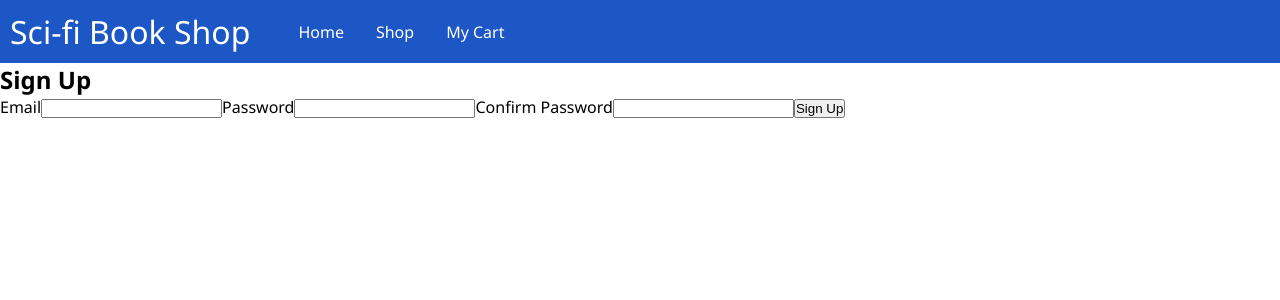
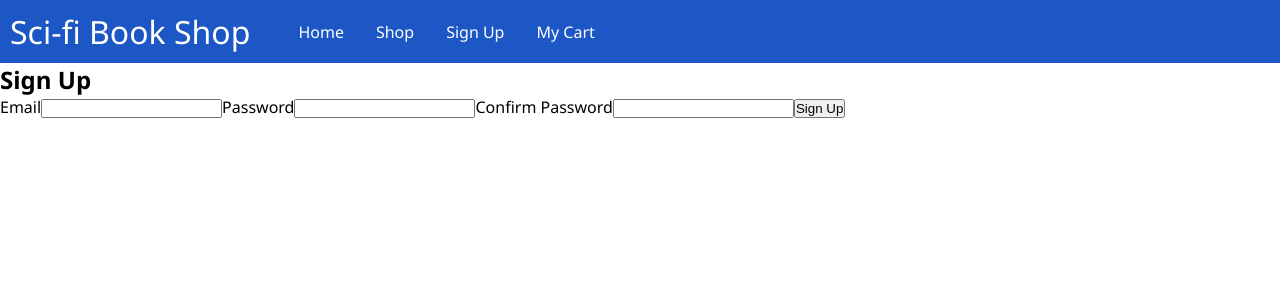
Before and after one commit to Tom2612/shopping-cart, a React (Create React App) app: page /#/signup in a window 1280 px wide. Shown: the top 300 px of the page. Built offline with nearby package versions, Linux system fonts and the light colour scheme; no server answers.

Commit message:
SignUp.js working

```diff
--- a/src/App.js
+++ b/src/App.js
@@ -1,5 +1,5 @@
 import React, { useState, useEffect } from 'react';
-import { Link, Outlet } from "react-router-dom";
+import { Link } from "react-router-dom";
 import { BrowserRouter as Router, Route, Routes, HashRouter } from "react-router-dom";
 import './styles/style.css';
 import Home from './components/Home';
@@ -7,13 +7,14 @@ import Shop from './components/Shop';
 import {fakeData } from './utils/Data';
 import UserCart from './components/UserCart';
 import SignUp from './components/SignUp';
-import { AuthProvider } from './contexts/AuthContext';
+import { AuthProvider, useAuth } from './contexts/AuthContext';
 
 function App() {
   const [data, setData] = useState(fakeData)
   const [cart, setCart] = useState([]);
   const [total, setTotal] = useState(0);
-  const [qty, setQty] = useState([])
+  const [qty, setQty] = useState([]);
+  // const { currentUser } = useAuth();
 
   useEffect(() => {
     setTotal(cart.map(item => item.quantity * item.price).reduce((a, b) => a + b, 0).toFixed(2));
@@ -79,7 +80,8 @@ function App() {
           <h1 className="nav--title">Sci-fi Book Shop</h1>
           <Link to='/home' className="nav--link">Home</Link>
           <Link to='/shop' className="nav--link">Shop</Link>
-          <Link to='/signup' className="nav--link">My Cart</Link>
+          <Link to='/signup' className="nav--link">Sign Up</Link>
+          <Link to='/cart' className="nav--link">My Cart</Link>
         </nav>
         <Routes>
           <Route index element={<Home />} />
--- a/src/components/SignUp.js
+++ b/src/components/SignUp.js
@@ -1,4 +1,6 @@
-import React, { useRef, useState } from 'react'
+import React, { useRef, useState } from 'react';
+import { useAuth } from '../contexts/AuthContext';
+import { useNavigate } from 'react-router-dom';
 
 export default function SignUp() {
 
@@ -6,6 +8,9 @@ export default function SignUp() {
   const passwordRef = useRef();
   const passwordConfirmRef = useRef();
   const [error, setError] = useState('');
+  const [loading, setLoading] = useState(false);
+  const { signup } = useAuth();
+  const navigate = useNavigate();
 
   async function handleSubmit(e) {
     e.preventDefault();
@@ -13,6 +18,17 @@ export default function SignUp() {
     if (passwordConfirmRef.current.value !== passwordRef.current.value) {
       return setError('Passwords do not match!');
     }
+
+    try {
+      setError('');
+      setLoading(true);
+      await signup(emailRef.current.value, passwordRef.current.value);
+      console.log('signed up!');
+      navigate('/home')
+    } catch(e) {
+        console.log('Failed to sign up', e.message);
+    }
+    setLoading(false);
 
   }
   return (
--- a/src/components/UserCart.js
+++ b/src/components/UserCart.js
@@ -1,9 +1,13 @@
-import React from 'react'
+import React from 'react';
+import { useAuth } from '../contexts/AuthContext';
 
 export default function UserCart() {
+  // const { currentUser } = useAuth();
+
   return (
     <div className='user-cart--container'>
       <h1>You can't see this!</h1>
+      {/* {currentUser.email} */}
     </div>
   )
 }
--- a/src/contexts/AuthContext.js
+++ b/src/contexts/AuthContext.js
@@ -1,4 +1,4 @@
-import React, { useContext } from "react";
+import React, { useContext, useEffect, useState } from "react";
 import { createUserWithEmailAndPassword } from "firebase/auth";
 import { auth } from "../firebase";
 
@@ -11,9 +11,26 @@ export function useAuth() {
 
 export function AuthProvider({ children }) {
 
+    const [currentUser, setCurrentUser] = useState();
+    const [loading, setLoading] = useState(true);
+
+    function signup(email, password) {
+        return createUserWithEmailAndPassword(auth, email, password);
+    }
+
+    useEffect(() => {
+        const unsubscribe = auth.onAuthStateChanged(user => {
+            setCurrentUser(user);
+            setLoading(false);
+        })
+        return unsubscribe;
+    }, []);
+
     const value= {
-        1:1
+        currentUser,
+        signup
     }
+
     return (
         <AuthContext.Provider value={value}>
             { children }
```
